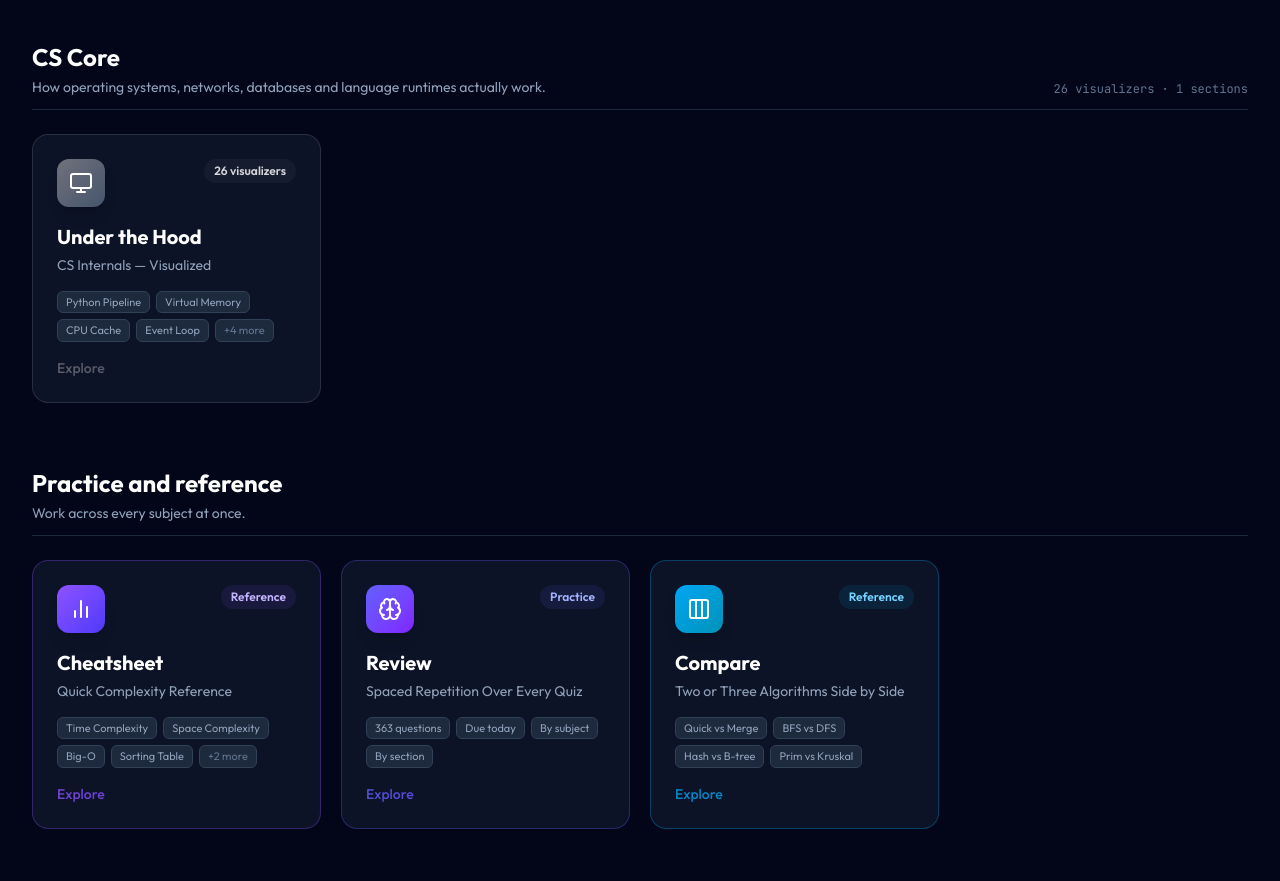
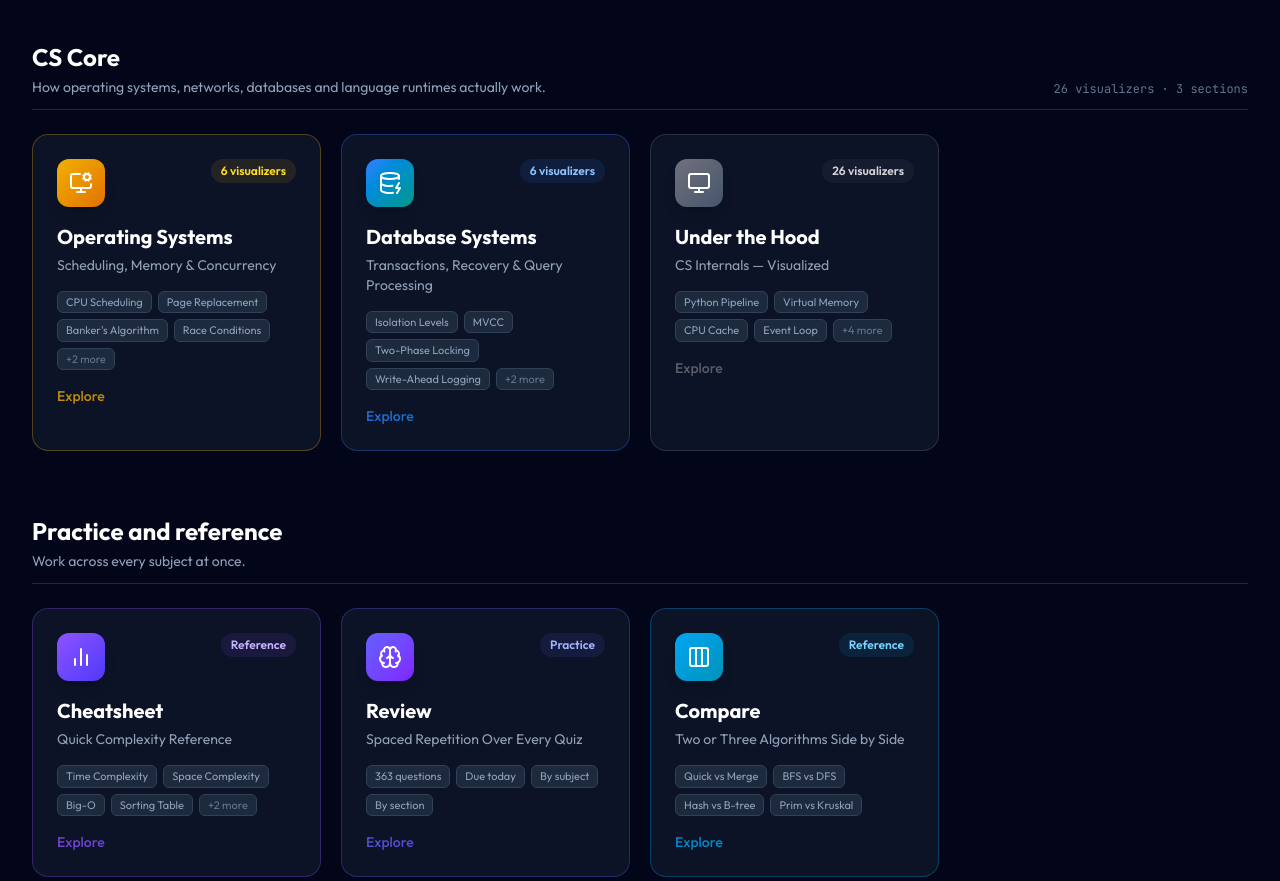
Before and after one commit to Archit1706/DSAverse, a Next.js app: page / in a window 1280 px wide. Shown: the part 3540-4421 px from the top of the page. Built offline with nearby package versions, Linux system fonts and the light colour scheme.

Commit message:
Add Operating Systems and Database Systems to the homepage grid

```diff
--- a/components/AlgorithmsGrid.jsx
+++ b/components/AlgorithmsGrid.jsx
@@ -4,7 +4,7 @@ import Link from 'next/link';
 import {
     ArrowRight, ArrowLeftRight, Layers, RefreshCw, ArrowUpDown, Search,
     GitBranch, Database, Brain, BarChart2, Cpu, Type, GitMerge, TreePine, Scissors, Share2, Monitor, Table,
-    Columns3,
+    Columns3, MonitorCog, DatabaseZap,
 } from 'lucide-react';
 import { SUBJECTS, subjectOfSection } from '@/data/subjects';
 import { pagesBySection, pagesBySubject, totalPages, totalQuestions } from '@/data/learningStats';
@@ -199,6 +199,30 @@ const CATEGORIES = [
     },
     // ── CS Core ──────────────────────────────────────────────────────────────
     {
+        name:        'Operating Systems',
+        slug:        'operating-systems',
+        icon:        <MonitorCog className="w-6 h-6" />,
+        description: 'Scheduling, Memory & Concurrency',
+        algorithms:  ['CPU Scheduling', 'Page Replacement', "Banker's Algorithm", 'Race Conditions', 'Disk Scheduling', 'Dining Philosophers'],
+        gradient:    'from-yellow-500 to-amber-600',
+        border:      'border-yellow-500/30',
+        hoverBorder: 'hover:border-yellow-400',
+        glow:        'hover:shadow-yellow-500/20',
+        badge:       'bg-yellow-500/10 text-yellow-300',
+    },
+    {
+        name:        'Database Systems',
+        slug:        'database-systems',
+        icon:        <DatabaseZap className="w-6 h-6" />,
+        description: 'Transactions, Recovery & Query Processing',
+        algorithms:  ['Isolation Levels', 'MVCC', 'Two-Phase Locking', 'Write-Ahead Logging', 'Join Algorithms', 'LSM Trees'],
+        gradient:    'from-blue-500 to-teal-600',
+        border:      'border-blue-500/30',
+        hoverBorder: 'hover:border-blue-400',
+        glow:        'hover:shadow-blue-500/20',
+        badge:       'bg-blue-500/10 text-blue-300',
+    },
+    {
         name:        'Under the Hood',
         slug:        'under-the-hood',
         icon:        <Monitor className="w-6 h-6" />,
```
